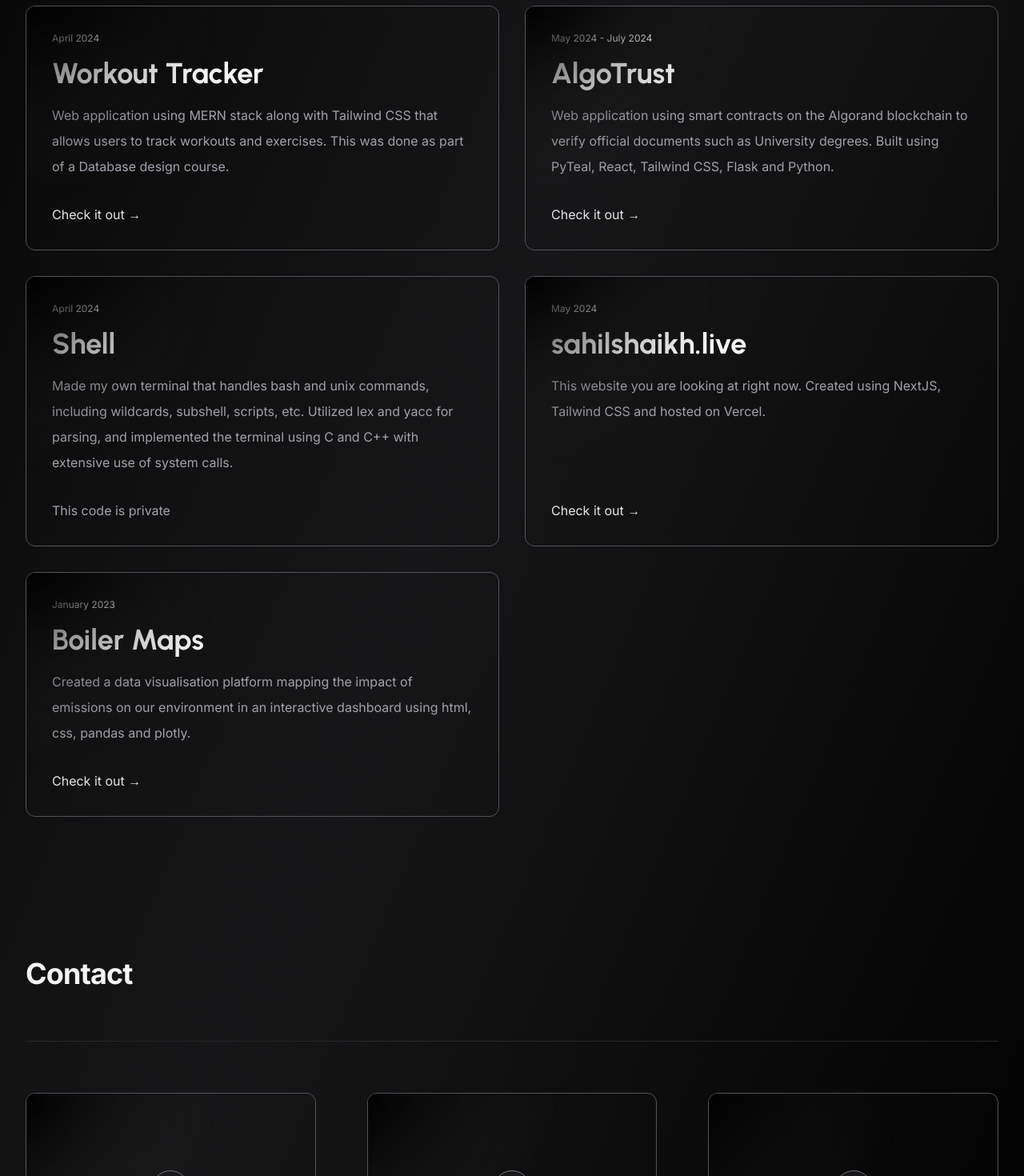
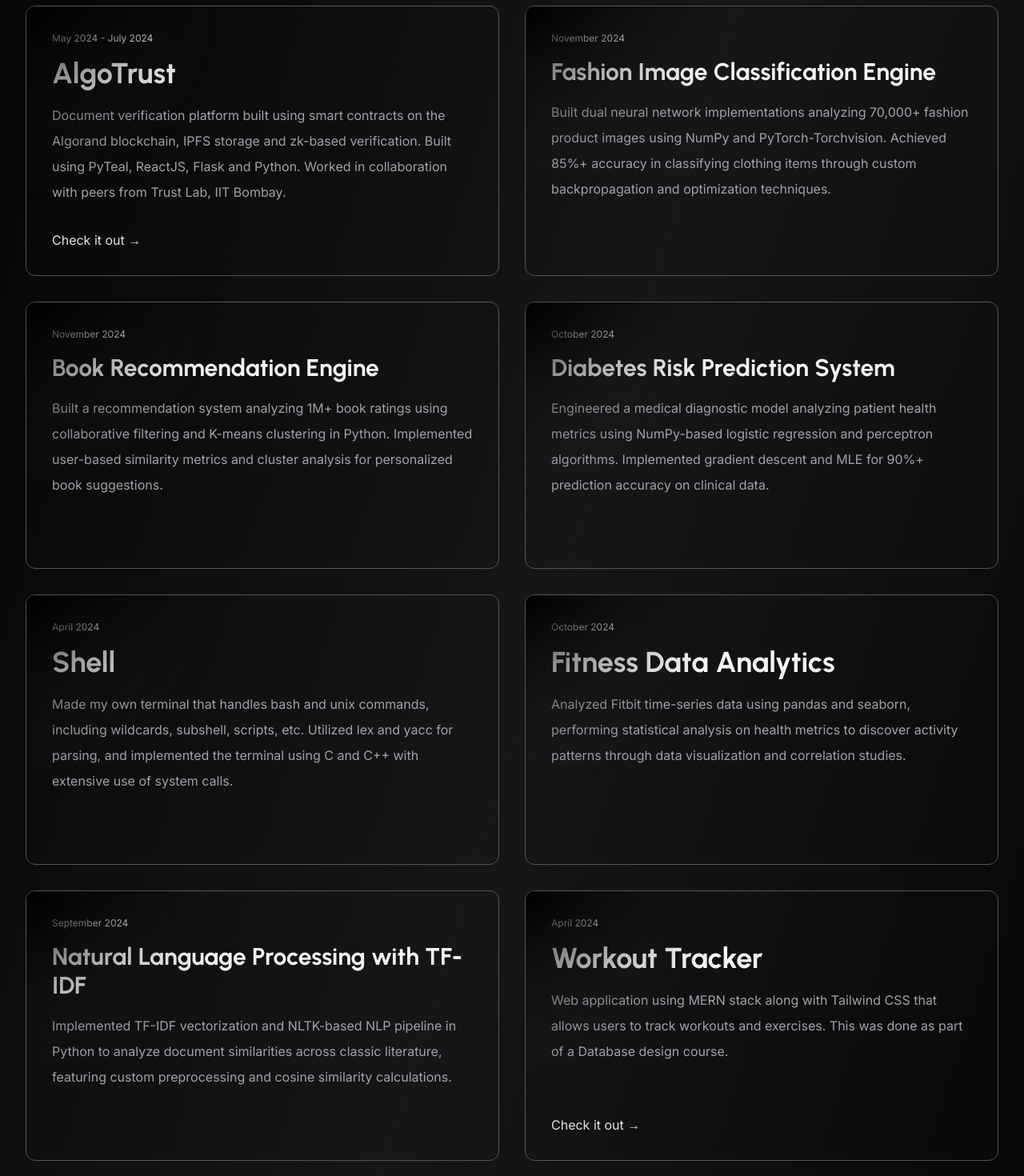
Before and after one commit to sahil7886/personal_website, a Next.js app: page / in a window 1280 px wide. Shown: the part 1160-2630 px from the top of the page at 80% size. Built offline with nearby package versions, Linux system fonts and the light colour scheme.

Commit message:
added projects + minor changes

```diff
--- a/package.json
+++ b/package.json
@@ -17,7 +17,8 @@
     "next": "14.2.3",
     "postcss-nesting": "^12.1.5",
     "react": "^18",
-    "react-dom": "^18"
+    "react-dom": "^18",
+    "tailwind": "^4.0.0"
   },
   "devDependencies": {
     "@types/node": "^20",
@@ -27,7 +28,7 @@
     "eslint": "^8",
     "eslint-config-next": "14.2.3",
     "postcss": "^8.4.38",
-    "tailwindcss": "^3.4.1",
+    "tailwindcss": "^3.4.12",
     "typescript": "^5"
   }
 }
--- a/src/app/layout.tsx
+++ b/src/app/layout.tsx
@@ -7,7 +7,7 @@ export const metadata = {
   title: {
     default: "Sahil Shaikh",
   },
-  description: "heheheSIUUUUUUUU",
+  description: "Sahil Shaikh's Portfolio",
   icons: {
     shortcut: "/favicon.png",
   },
--- a/src/app/page.tsx
+++ b/src/app/page.tsx
@@ -34,14 +34,14 @@ const socials = [
 
 export default function Home() {
   return (
-    <div className="flex flex-col items-center justify-center w-screen min-h-screen overflow-hidden bg-gradient-to-tl from-black via-zinc-500/20 to-black">
+    <div className="flex flex-col items-center justify-center w-full min-h-screen overflow-hidden bg-gradient-to-tl from-black via-zinc-500/20 to-black">
       <Navigation/>
       <div className="mt-60 mb-16 text-center animate-fade-in">
         <h2 className="text-xl text-zinc-300 hover:text-transparent duration-500">
           Hey there! I&apos;m
         </h2>
       </div>
-      <div className="hidden w-screen h-px animate-glow md:block animate-fade-left bg-gradient-to-r from-zinc-300/0 via-zinc-300/50 to-zinc-300/0" />
+      <div className="hidden w-full h-px animate-glow md:block animate-fade-left bg-gradient-to-r from-zinc-300/0 via-zinc-300/50 to-zinc-300/0" />
       <Particles
         className="absolute inset-0 -z-10 animate-fade-in"
         quantity={100}
@@ -49,7 +49,7 @@ export default function Home() {
       <h1 className="z-10 text-4xl tracking-tight text-transparent duration-1100 bg-white cursor-default text-edge-outline animate-title font-display sm:text-6xl md:text-9xl whitespace-nowrap bg-clip-text">
         Sahil Shaikh
       </h1>
-      <div className="hidden w-screen h-px animate-glow md:block animate-fade-right bg-gradient-to-r from-zinc-300/0 via-zinc-300/50 to-zinc-300/0" />
+      <div className="hidden w-full h-px animate-glow md:block animate-fade-right bg-gradient-to-r from-zinc-300/0 via-zinc-300/50 to-zinc-300/0" />
       <div className="mt-24 mb-16 text-center animate-fade-in">
         <h2 className="max-w-lg text-center text-base text-zinc-400 hover:text-transparent duration-500" >
           Envisioning the future through code. Pursuing Computer Science and Data Science at Purdue University.
@@ -71,6 +71,170 @@ export default function Home() {
         </div>
         <div className="w-full h-px bg-zinc-800" />
         <div className="grid grid-cols-1 gap-8 mx-auto lg:grid-cols-2 ">
+        <Card>
+            <Link href={`https://github.com/mdmudassir0143/Algorand-IITBombay/`}>
+              <article className="relative w-full h-full p-4 md:p-8">
+                <div className="flex items-center justify-between gap-2">
+                <div className="text-xs text-zinc-100">
+                  <time dateTime="2024-04">
+                    May 2024 - July 2024
+                  </time>
+                </div>
+                </div>
+                <h2
+                  className="mt-4 text-3xl font-bold text-zinc-100 group-hover:text-white sm:text-4xl font-display"
+                >
+                  AlgoTrust
+                </h2>
+                <p className="mt-4 mb-14 leading-8 duration-150 text-zinc-400 group-hover:text-zinc-300">
+                  Document verification platform built using smart contracts on the Algorand blockchain, IPFS storage and zk-based verification. Built using PyTeal, ReactJS, Flask and Python. Worked in collaboration with peers from Trust Lab, IIT Bombay.
+                </p>
+                <div className="absolute bottom-4 md:bottom-8">
+                  <p className="hidden text-zinc-200 hover:text-zinc-50 lg:block">
+                    Check it out <span aria-hidden="true">&rarr;</span>
+                  </p>
+                </div>
+              </article>
+            </Link>
+          </Card>
+          <Card>
+            <article className="relative w-full h-full p-4 md:p-8">
+              <div className="flex items-center justify-between gap-2">
+              <div className="text-xs text-zinc-100">
+                <time dateTime="2024-04">
+                  November 2024
+                </time>
+              </div>
+              </div>
+
+              <h2 className="mt-4 text-3xl font-bold text-zinc-100 group-hover:text-white sm:text-3xl font-display">
+                Fashion Image Classification Engine
+              </h2>
+              <p className="mt-4 mb-14 leading-8 duration-150 text-zinc-400 group-hover:text-zinc-300">
+                Built dual neural network implementations analyzing 70,000+ fashion product images using NumPy and PyTorch-Torchvision. Achieved 85%+ accuracy in classifying clothing items through custom backpropagation and optimization techniques.
+              </p>
+              {/* <div className="absolute bottom-4 md:bottom-8">
+                <p className="hidden text-xs text-zinc-400 hover:text-zinc-500 duration-200 lg:block">
+                  This code is private
+                </p>
+              </div> */}
+            </article>
+          </Card>
+          <Card>
+            <article className="relative w-full h-full p-4 md:p-8">
+              <div className="flex items-center justify-between gap-2">
+              <div className="text-xs text-zinc-100">
+                <time dateTime="2024-04">
+                  November 2024
+                </time>
+              </div>
+              </div>
+
+              <h2 className="mt-4 text-3xl font-bold text-zinc-100 group-hover:text-white sm:text-3xl font-display">
+                Book Recommendation Engine
+              </h2>
+              <p className="mt-4 mb-14 leading-8 duration-150 text-zinc-400 group-hover:text-zinc-300">
+                Built a recommendation system analyzing 1M+ book ratings using collaborative filtering and K-means clustering in Python. Implemented user-based similarity metrics and cluster analysis for personalized book suggestions.
+              </p>
+              {/* <div className="absolute bottom-4 md:bottom-8">
+                <p className="hidden text-xs text-zinc-400 hover:text-zinc-500 duration-200 lg:block">
+                  This code is private
+                </p>
+              </div> */}
+            </article>
+          </Card>
+          <Card>
+            <article className="relative w-full h-full p-4 md:p-8">
+              <div className="flex items-center justify-between gap-2">
+              <div className="text-xs text-zinc-100">
+                <time dateTime="2024-04">
+                  October 2024
+                </time>
+              </div>
+              </div>
+
+              <h2 className="mt-4 text-3xl font-bold text-zinc-100 group-hover:text-white sm:text-3xl font-display">
+                Diabetes Risk Prediction System
+              </h2>
+              <p className="mt-4 mb-14 leading-8 duration-150 text-zinc-400 group-hover:text-zinc-300">
+                Engineered a medical diagnostic model analyzing patient health metrics using NumPy-based logistic regression and perceptron algorithms. Implemented gradient descent and MLE for 90%+ prediction accuracy on clinical data.
+              </p>
+              {/* <div className="absolute bottom-4 md:bottom-8">
+                <p className="hidden text-xs text-zinc-400 hover:text-zinc-500 duration-200 lg:block">
+                  This code is private
+                </p>
+              </div> */}
+            </article>
+          </Card>
+          <Card>
+            <article className="relative w-full h-full p-4 md:p-8">
+              <div className="flex items-center justify-between gap-2">
+              <div className="text-xs text-zinc-100">
+                <time dateTime="2024-04">
+                  April 2024
+                </time>
+              </div>
+              </div>
+
+              <h2 className="mt-4 text-3xl font-bold text-zinc-100 group-hover:text-white sm:text-4xl font-display">
+                Shell
+              </h2>
+              <p className="mt-4 mb-14 leading-8 duration-150 text-zinc-400 group-hover:text-zinc-300">
+                Made my own terminal that handles bash and unix commands, including wildcards, subshell, scripts, etc. Utilized lex and yacc for parsing, and implemented the terminal using C and C++ with extensive use of system calls.
+              </p>
+              {/* <div className="absolute bottom-4 md:bottom-8">
+                <p className="hidden text-xs text-zinc-400 hover:text-zinc-500 duration-200 lg:block">
+                  This code is private
+                </p>
+              </div> */}
+            </article>
+          </Card>
+          <Card>
+            <article className="relative w-full h-full p-4 md:p-8">
+              <div className="flex items-center justify-between gap-2">
+              <div className="text-xs text-zinc-100">
+                <time dateTime="2024-04">
+                  October 2024
+                </time>
+              </div>
+              </div>
+
+              <h2 className="mt-4 text-3xl font-bold text-zinc-100 group-hover:text-white sm:text-4xl font-display">
+                Fitness Data Analytics
+              </h2>
+              <p className="mt-4 mb-14 leading-8 duration-150 text-zinc-400 group-hover:text-zinc-300">
+                Analyzed Fitbit time-series data using pandas and seaborn, performing statistical analysis on health metrics to discover activity patterns through data visualization and correlation studies.
+              </p>
+              {/* <div className="absolute bottom-4 md:bottom-8">
+                <p className="hidden text-xs text-zinc-400 hover:text-zinc-500 duration-200 lg:block">
+                  This code is private
+                </p>
+              </div> */}
+            </article>
+          </Card>
+          <Card>
+            <article className="relative w-full h-full p-4 md:p-8">
+              <div className="flex items-center justify-between gap-2">
+              <div className="text-xs text-zinc-100">
+                <time dateTime="2024-04">
+                  September 2024
+                </time>
+              </div>
+              </div>
+
+              <h2 className="mt-4 text-3xl font-bold text-zinc-100 group-hover:text-white sm:text-3xl font-display">
+                Natural Language Processing with TF-IDF
+              </h2>
+              <p className="mt-4 mb-14 leading-8 duration-150 text-zinc-400 group-hover:text-zinc-300">
+                Implemented TF-IDF vectorization and NLTK-based NLP pipeline in Python to analyze document similarities across classic literature, featuring custom preprocessing and cosine similarity calculations.
+              </p>
+              {/* <div className="absolute bottom-4 md:bottom-8">
+                <p className="hidden text-zinc-200 hover:text-zinc-50 lg:block">
+                  Check it out <span aria-hidden="true">&rarr;</span>
+                </p>
+              </div> */}
+            </article>
+          </Card>
           <Card>
             <Link href={`https://github.com/sahil7886/fitness-log`}>
               <article className="relative w-full h-full p-4 md:p-8">
@@ -97,53 +261,28 @@ export default function Home() {
               </article>
             </Link>
           </Card>
-          <Card>
-            <Link href={`https://github.com/mdmudassir0143/Algorand-IITBombay/`}>
-              <article className="relative w-full h-full p-4 md:p-8">
-                <div className="flex items-center justify-between gap-2">
-                <div className="text-xs text-zinc-100">
-                  <time dateTime="2024-04">
-                    May 2024 - July 2024
-                  </time>
-                </div>
-                </div>
-                <h2
-                  className="mt-4 text-3xl font-bold text-zinc-100 group-hover:text-white sm:text-4xl font-display"
-                >
-                  AlgoTrust
-                </h2>
-                <p className="mt-4 mb-14 leading-8 duration-150 text-zinc-400 group-hover:text-zinc-300">
-                  Web application using smart contracts on the Algorand blockchain to verify official documents such as University degrees. Built using PyTeal, React, Tailwind CSS, Flask and Python.
-                </p>
-                <div className="absolute bottom-4 md:bottom-8">
-                  <p className="hidden text-zinc-200 hover:text-zinc-50 lg:block">
-                    Check it out <span aria-hidden="true">&rarr;</span>
-                  </p>
-                </div>
-              </article>
-            </Link>
-          </Card>
+
           <Card>
             <article className="relative w-full h-full p-4 md:p-8">
               <div className="flex items-center justify-between gap-2">
               <div className="text-xs text-zinc-100">
                 <time dateTime="2024-04">
-                  April 2024
+                  December 2023
                 </time>
               </div>
               </div>
 
               <h2 className="mt-4 text-3xl font-bold text-zinc-100 group-hover:text-white sm:text-4xl font-display">
-                Shell
+                C Compiler
               </h2>
               <p className="mt-4 mb-14 leading-8 duration-150 text-zinc-400 group-hover:text-zinc-300">
-                Made my own terminal that handles bash and unix commands, including wildcards, subshell, scripts, etc. Utilized lex and yacc for parsing, and implemented the terminal using C and C++ with extensive use of system calls.
+                Built a C compiler translating to x86_64 assembly, utilizing lex and yacc for robust parsing, supporting diverse C features.
               </p>
-              <div className="absolute bottom-4 md:bottom-8">
-                <p className="hidden text-zinc-400 hover:text-zinc-500 duration-200 lg:block">
+              {/* <div className="absolute bottom-4 md:bottom-8">
+                <p className="hidden text-xs text-zinc-400 hover:text-zinc-500 duration-200 lg:block">
                   This code is private
                 </p>
-              </div>
+              </div> */}
             </article>
           </Card>
           <Card>
@@ -161,7 +300,7 @@ export default function Home() {
                   sahilshaikh.live
                 </h2>
                 <p className="mt-4 mb-14 leading-8 duration-150 text-zinc-400 group-hover:text-zinc-300">
-                  This website you are looking at right now. Created using NextJS, Tailwind CSS and hosted on Vercel.
+                  This website. Created using NextJS, Tailwind CSS and hosted on Vercel.
                 </p>
                 <div className="absolute bottom-4 md:bottom-8">
                   <p className="hidden text-zinc-200 hover:text-zinc-50 lg:block">
```
Also changed, not shown: 1 other file (tests, documents, lock files or other folders).
